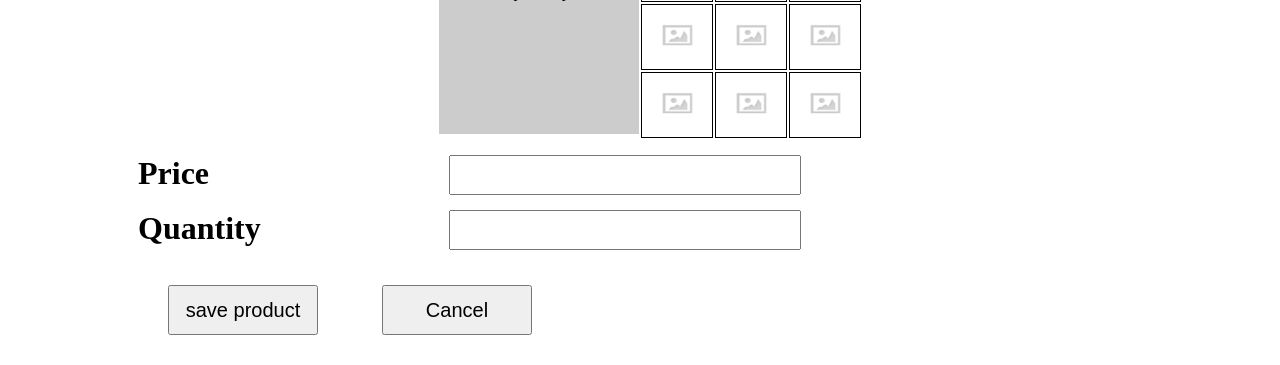
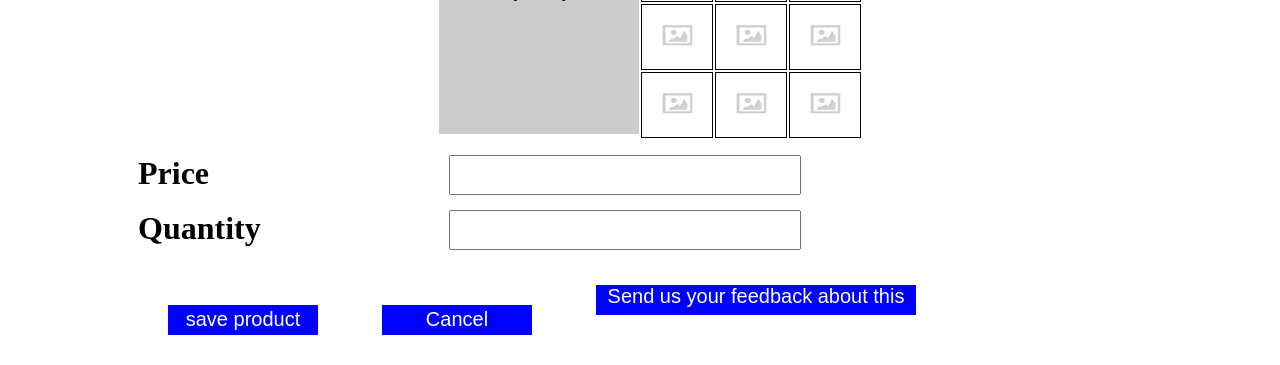
Before and after one commit to alymomdouh/ecommerceFrontEndDesgin, a plain HTML site: page addNproduct.html in a window 1280 px wide. Shown: the part 561-926 px from the top of the page. Drawn offline with Linux system fonts and the light colour scheme.

Commit message:
upload survey

```diff
--- a/addNproduct.html
+++ b/addNproduct.html
@@ -122,6 +122,8 @@
                 </div>
                 <button onclick="saveitem()" id="savebtn">save product</button>
                 <input type="reset" value="Cancel" id="cancelbtn">
+                <button onclick="location.href='survey.html'" id="surveybtn">Send us your feedback about this page</button>
+
             </div>
         </div>
     </div>
--- a/css/2style.css
+++ b/css/2style.css
@@ -45,6 +45,12 @@ form > input {
   color: white;
   border-width: 0px;
 }
+
+/*     page selllmode  */
+#sellmode_feedback {
+  float: right;
+  margin: 40px;
+}
 .content1 {
   text-align: center;
   padding-top: 20px;
@@ -65,6 +71,8 @@ form > input {
   color: white;
   font-size: 17px;
 }
+
+/*  */
 .navbar1 {
   width: 100%;
   height: 60px;
@@ -135,58 +143,72 @@ margin-left: 70px;
 #savebtn,
 #cancelbtn {
   width: 150px;
-  height: 50px;
+  height: 30px;
   font-size: 20px;
   margin: 20px 30px;
+  background-color: blue;
+  color: white;
+  border: 0px;
 }
-
+#surveybtn{
+width: 320px;
+  height: 30px;
+  font-size: 20px;
+  margin: 20px 30px;
+  background-color: blue;
+  color: white;
+  border: 0px;
+}
+#surveybtn:hover,#surveybtn:hover,#cancelbtn:hover{
+  cursor: pointer;
+}
 /*survey.html page   */
-    .surveycontainer{
+.surveycontainer {
   margin: 20px auto;
   width: 80%;
   text-align: center;
 }
-.satis{
+.satis {
   width: 70%;
   text-align: center;
-    margin :30px 250px;
+  margin: 30px 250px;
 }
-.unsatisfied{
+.unsatisfied {
   float: left;
 }
-li{
-    display:inline-block;
+li {
+  display: inline-block;
   list-style-type: none;
   margin-right: 75px;
 }
-.surveycontainer h2{
-    margin-top:40px;
+.surveycontainer h2 {
+  margin-top: 40px;
 }
-.ratepage{
+.ratepage {
   margin: 40px 250px;
 }
-.ratepage .veryhard{
-    float:left;
-    margin-right:270px;
+.ratepage .veryhard {
+  float: left;
+  margin-right: 270px;
 }
-.ratepage .veryeasy{
-    float:left;
+.ratepage .veryeasy {
+  float: left;
 }
-.itemrate{
-    width:70%;
-    text-align:left;
+.itemrate {
+  width: 70%;
+  text-align: left;
   margin-left: 100px;
   height: 40px;
   padding-top: 7px;
 }
-.itemrate .catg{
-    float:left;
+.itemrate .catg {
+  float: left;
   width: 25%;
 }
-.itemrate .inputrate{
+.itemrate .inputrate {
   width: 68%;
   float: left;
 }
-.itemrate .inputrate input{
+.itemrate .inputrate input {
   margin-right: 75px;
 }
```
Also changed, not shown: sellmode.html (+4 -1 lines), survey.html (+0 -1 lines). Lines whose indentation alone changed are shown as unchanged.
